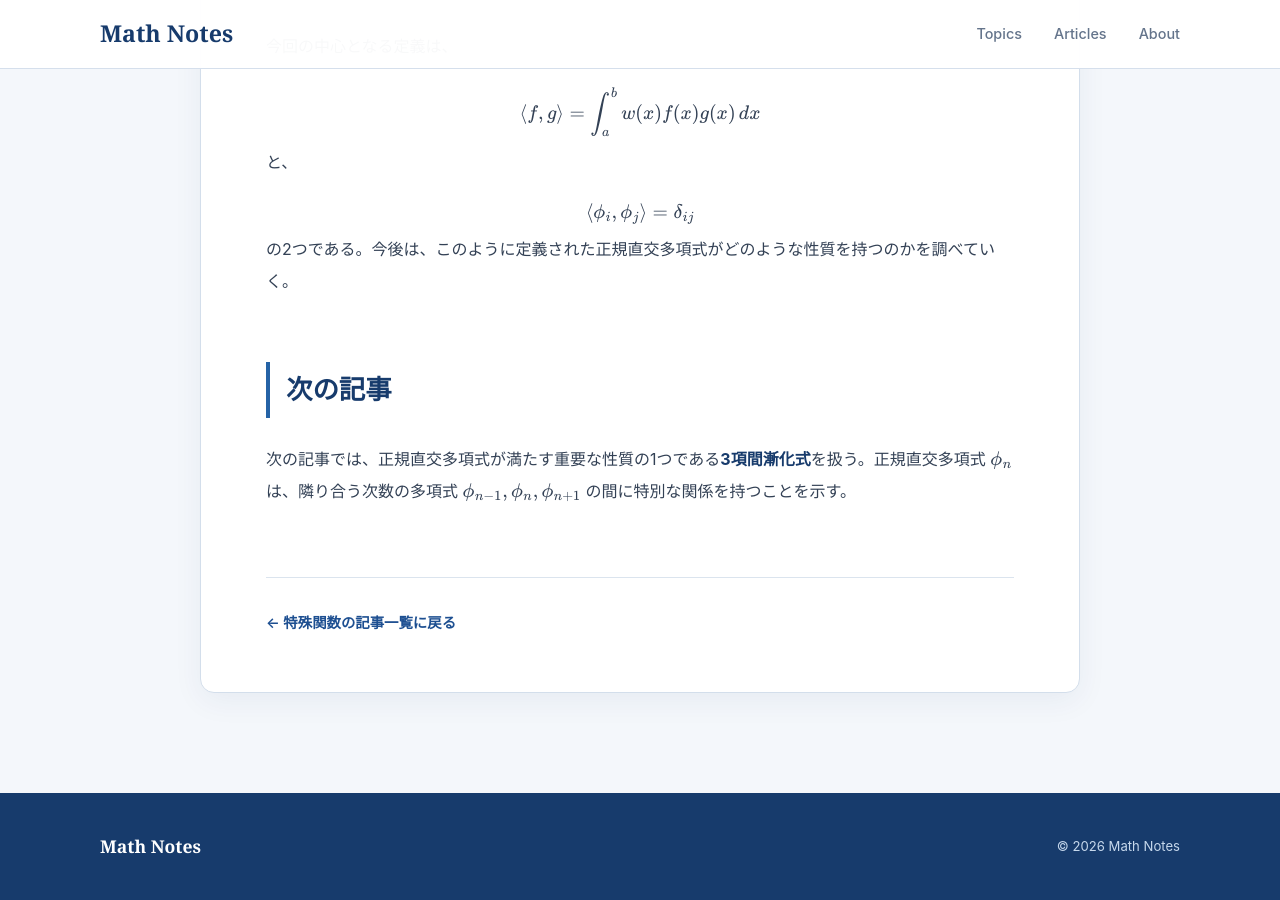
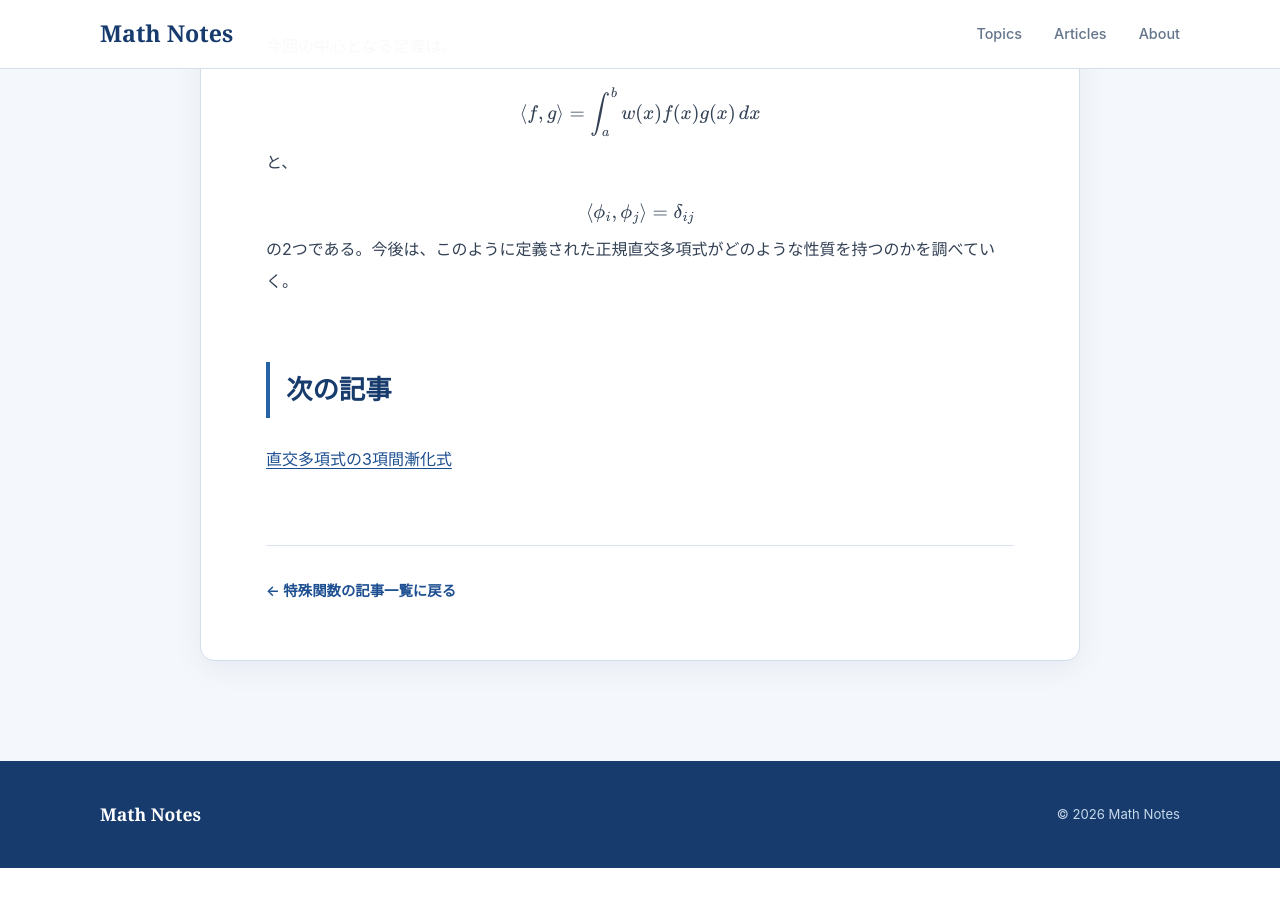
Before and after one commit to koukano/koukano.github.io, a Jekyll site: the page built from articles/orthogonal-polynomials.md, in a window 1280 px wide and 900 px high, scrolled down 5659 px. Built offline with Jekyll 4.4.1, drawn with Linux system fonts in a browser that asks for light colours; after the commit the page ends 6527 px from its top, so only the background shows below that.

Commit message:
Link orthogonal polynomial article series

```diff
--- a/articles/orthogonal-polynomials.md
+++ b/articles/orthogonal-polynomials.md
@@ -259,4 +259,4 @@ $$
 
 ## 次の記事
 
-次の記事では、正規直交多項式が満たす重要な性質の1つである**3項間漸化式**を扱う。正規直交多項式 $\phi_n$ は、隣り合う次数の多項式 $\phi_{n-1},\phi_n,\phi_{n+1}$ の間に特別な関係を持つことを示す。
+[直交多項式の3項間漸化式](/articles/three-term-recurrence.html)
```
